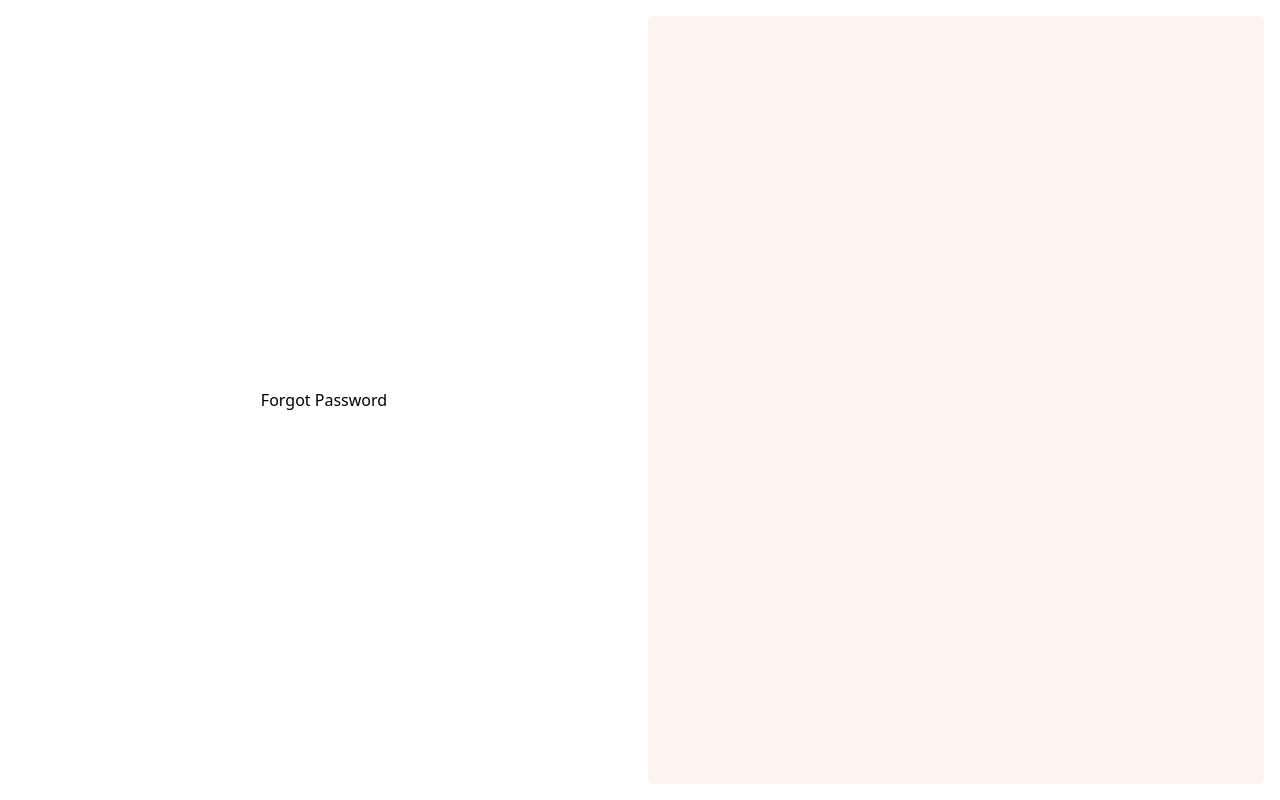
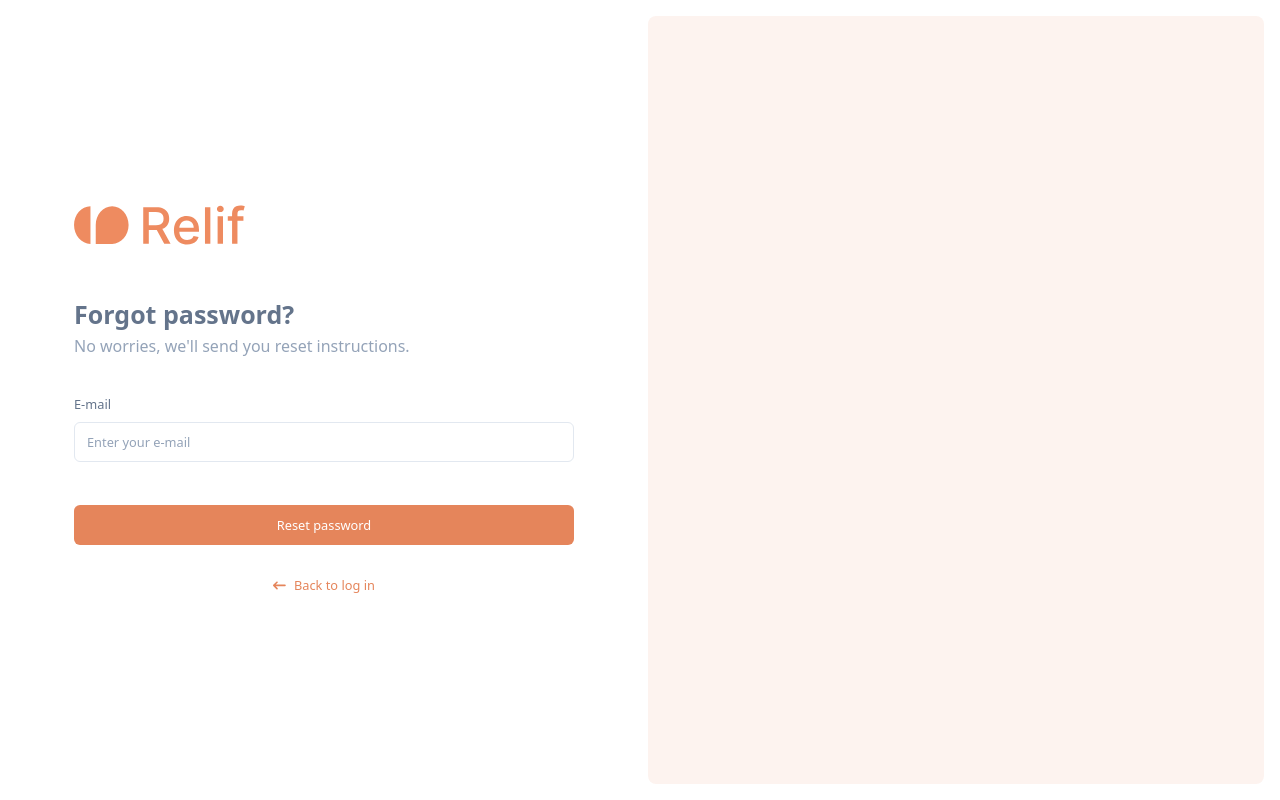
Before and after one commit to mattrelif/relif-platform, a Next.js app: page /en-US/forgot-password in a window 1280 px wide. Built offline with nearby package versions, Linux system fonts and the light colour scheme.

Commit message:
feat: forgot and recover password layouts

```diff
--- a/package.json
+++ b/package.json
@@ -10,6 +10,7 @@
     },
     "dependencies": {
         "@formatjs/intl-localematcher": "^0.5.4",
+        "@radix-ui/react-checkbox": "^1.1.1",
         "@radix-ui/react-label": "^2.1.0",
         "@radix-ui/react-slot": "^1.1.0",
         "class-variance-authority": "^0.7.0",
--- a/src/app/[lang]/(pages)/(external)/forgot-password/page.tsx
+++ b/src/app/[lang]/(pages)/(external)/forgot-password/page.tsx
@@ -1,9 +1,52 @@
+import { Button } from "@/components/ui/button";
+import { Input } from "@/components/ui/input";
+import { Label } from "@/components/ui/label";
+import Image from "next/image";
+import Link from "next/link";
 import { ReactNode } from "react";
+import { FaArrowLeftLong } from "react-icons/fa6";
 
 export default function Page(): ReactNode {
     return (
-        <div>
-            <h1>Forgot Password</h1>
+        <div className="w-full max-w-[500px] py-[90px]">
+            <div className="flex flex-col mb-10">
+                <Image
+                    src="/images/logo-relif.svg"
+                    alt="Logo Relif"
+                    width={188}
+                    height={62}
+                    className="mb-[40px]"
+                />
+                <h1 className="font-bold text-2xl text-slate-500">Forgot password?</h1>
+                <p className="text-base text-slate-400">
+                    No worries, we'll send you reset instructions.
+                </p>
+            </div>
+
+            <form className="flex flex-col gap-5">
+                <div>
+                    <div className="flex flex-col gap-3">
+                        <Label htmlFor="email">E-mail</Label>
+                        <Input
+                            id="email"
+                            name="email"
+                            type="email"
+                            placeholder="Enter your e-mail"
+                        />
+                    </div>
+                    <div className="w-full flex flex-col items-center">
+                        <Button type="submit" variant="default" className="mt-[43px] w-full">
+                            Reset password
+                        </Button>
+                        <Button variant="link" className="no-underline mt-[20px]" asChild>
+                            <Link href="/" className="flex items-center gap-2">
+                                <FaArrowLeftLong />
+                                Back to log in
+                            </Link>
+                        </Button>
+                    </div>
+                </div>
+            </form>
         </div>
     );
 }
--- a/src/app/[lang]/(pages)/(external)/layout.tsx
+++ b/src/app/[lang]/(pages)/(external)/layout.tsx
@@ -2,13 +2,11 @@ import { ReactNode } from "react";
 
 export default function Layout({ children }: { children: ReactNode }): ReactNode {
     return (
-        <div className="w-full h-screen overflow-auto">
-            <main className="w-full min-h-screen grid grid-cols-2 gap-4 p-4">
-                <section className="w-full h-full flex flex-col justify-center items-center">
-                    {children}
-                </section>
-                <section className="w-full h-[calc(100vh-2rem)] bg-relif-orange-100/10 rounded-lg sticky top-4 self-start"></section>
-            </main>
-        </div>
+        <main className="w-full grid grid-cols-2 gap-4 p-4">
+            <section className="w-full h-full flex flex-col justify-center items-center">
+                {children}
+            </section>
+            <section className="w-full h-[calc(100vh-2rem)] bg-relif-orange-100/10 rounded-lg sticky top-4 self-start"></section>
+        </main>
     );
 }
--- a/src/app/[lang]/(pages)/(external)/page.tsx
+++ b/src/app/[lang]/(pages)/(external)/page.tsx
@@ -24,18 +24,6 @@ export default function Page(): ReactNode {
             </div>
 
             <form className="flex flex-col gap-5">
-                <Button variant="outline" className="w-full flex items-center gap-3">
-                    <FcGoogle size={18} />
-                    Sign in with Google
-                </Button>
-
-                <div className="w-full relative flex justify-center my-[20px]">
-                    <span className="w-full border-b-[1px] border-slate-200 absolute top-[10px]" />
-                    <span className="w-max text-sm text-gray-500 flex justify-center px-[10px] bg-white z-10">
-                        or
-                    </span>
-                </div>
-
                 <div>
                     <div className="flex flex-col gap-5">
                         <div className="flex flex-col gap-3">
@@ -44,7 +32,12 @@ export default function Page(): ReactNode {
                         </div>
 
                         <div className="flex flex-col gap-3">
-                            <Label htmlFor="password">Password</Label>
+                            <div className="flex items-center justify-between">
+                                <Label htmlFor="password">Password</Label>
+                                <Button variant="link" className="p-0 h-max no-underline" asChild>
+                                    <Link href="/forgot-password">Forgot password?</Link>
+                                </Button>
+                            </div>
                             <Input id="password" name="password" type="password" />
                         </div>
                     </div>
@@ -60,6 +53,16 @@ export default function Page(): ReactNode {
                         </span>
                     </div>
                 </div>
+                <div className="w-full relative flex justify-center mb-[17px]">
+                    <span className="w-full border-b-[1px] border-slate-200 absolute top-[10px]" />
+                    <span className="w-max text-sm text-gray-500 flex justify-center px-[10px] bg-white z-10">
+                        or
+                    </span>
+                </div>
+                <Button variant="outline" className="w-full flex items-center gap-3">
+                    <FcGoogle size={18} />
+                    Sign in with Google
+                </Button>
             </form>
         </div>
     );
--- a/src/app/[lang]/(pages)/(external)/recover-password/page.tsx
+++ b/src/app/[lang]/(pages)/(external)/recover-password/page.tsx
@@ -1,9 +1,51 @@
+import { Button } from "@/components/ui/button";
+import { Input } from "@/components/ui/input";
+import { Label } from "@/components/ui/label";
+import Image from "next/image";
+import Link from "next/link";
 import { ReactNode } from "react";
+import { FaArrowLeftLong } from "react-icons/fa6";
 
 export default function Page(): ReactNode {
     return (
-        <div>
-            <h1>Recover Password</h1>
+        <div className="w-full max-w-[500px] py-[90px]">
+            <div className="flex flex-col mb-10">
+                <Image
+                    src="/images/logo-relif.svg"
+                    alt="Logo Relif"
+                    width={188}
+                    height={62}
+                    className="mb-[40px]"
+                />
+                <h1 className="font-bold text-2xl text-slate-500">Set your new password</h1>
+                <p className="text-base text-slate-400">Must be at least 8 characters</p>
+            </div>
+
+            <form className="flex flex-col gap-5">
+                <div>
+                    <div className="flex flex-col gap-5">
+                        <div className="flex flex-col gap-3">
+                            <Label htmlFor="password">Password</Label>
+                            <Input id="password" name="password" type="password" />
+                        </div>
+                        <div className="flex flex-col gap-3">
+                            <Label htmlFor="confirm-password">Confirm password</Label>
+                            <Input id="confirm-password" name="confirm-password" type="password" />
+                        </div>
+                    </div>
+                    <div className="w-full flex flex-col items-center">
+                        <Button type="submit" variant="default" className="mt-[43px] w-full">
+                            Reset password
+                        </Button>
+                        <Button variant="link" className="no-underline mt-[20px]" asChild>
+                            <Link href="/" className="flex items-center gap-2">
+                                <FaArrowLeftLong />
+                                Back to log in
+                            </Link>
+                        </Button>
+                    </div>
+                </div>
+            </form>
         </div>
     );
 }
--- a/src/app/[lang]/(pages)/(external)/signup/page.tsx
+++ b/src/app/[lang]/(pages)/(external)/signup/page.tsx
@@ -1,4 +1,5 @@
 import { Button } from "@/components/ui/button";
+import { Checkbox } from "@/components/ui/checkbox";
 import { Input } from "@/components/ui/input";
 import { Label } from "@/components/ui/label";
 import Image from "next/image";
@@ -78,6 +79,35 @@ export default function Page(): ReactNode {
                         <Label htmlFor="confirmPassword">Confirm password *</Label>
                         <Input id="confirmPassword" name="confirmPassword" type="password" />
                     </div>
+
+                    <div className="items-top flex space-x-2">
+                        <Checkbox id="terms" />
+                        <div className="grid gap-1.5 leading-none">
+                            <label
+                                htmlFor="terms"
+                                className="text-sm text-slate-500 font-medium leading-none peer-disabled:cursor-not-allowed peer-disabled:opacity-70"
+                            >
+                                Accept terms and conditions
+                            </label>
+                            <p className="text-sm text-slate-400">
+                                You agree to our{" "}
+                                <Link
+                                    href="/terms-of-service"
+                                    className="underline hover:text-relif-orange-200 underline-offset-4"
+                                >
+                                    Terms of Service
+                                </Link>{" "}
+                                and{" "}
+                                <Link
+                                    href="/privacy-policy"
+                                    className="underline hover:text-relif-orange-200 underline-offset-4"
+                                >
+                                    Privacy Policy
+                                </Link>
+                                .
+                            </p>
+                        </div>
+                    </div>
                 </div>
 
                 <div className="w-full flex flex-col items-center">
--- /dev/null
+++ b/src/components/ui/checkbox.tsx
@@ -0,0 +1,29 @@
+"use client";
+
+import { cn } from "@/lib/utils";
+import * as CheckboxPrimitive from "@radix-ui/react-checkbox";
+import { Check } from "lucide-react";
+import * as React from "react";
+
+const Checkbox = React.forwardRef<
+    React.ElementRef<typeof CheckboxPrimitive.Root>,
+    React.ComponentPropsWithoutRef<typeof CheckboxPrimitive.Root>
+>(({ className, ...props }, ref) => (
+    <CheckboxPrimitive.Root
+        ref={ref}
+        className={cn(
+            "peer h-4 w-4 shrink-0 rounded-sm border border-slate-300 ring-offset-white focus-visible:outline-none focus-visible:ring-2 focus-visible:ring-slate-950 focus-visible:ring-offset-2 disabled:cursor-not-allowed disabled:opacity-50 data-[state=checked]:bg-relif-orange-200 data-[state=checked]:text-slate-50 data-[state=checked]:border-relif-orange-200",
+            className
+        )}
+        {...props}
+    >
+        <CheckboxPrimitive.Indicator
+            className={cn("flex items-center justify-center text-current")}
+        >
+            <Check className="h-4 w-4" />
+        </CheckboxPrimitive.Indicator>
+    </CheckboxPrimitive.Root>
+));
+Checkbox.displayName = CheckboxPrimitive.Root.displayName;
+
+export { Checkbox };
```
Also changed, not shown: 1 other file (tests, documents, lock files or other folders).
